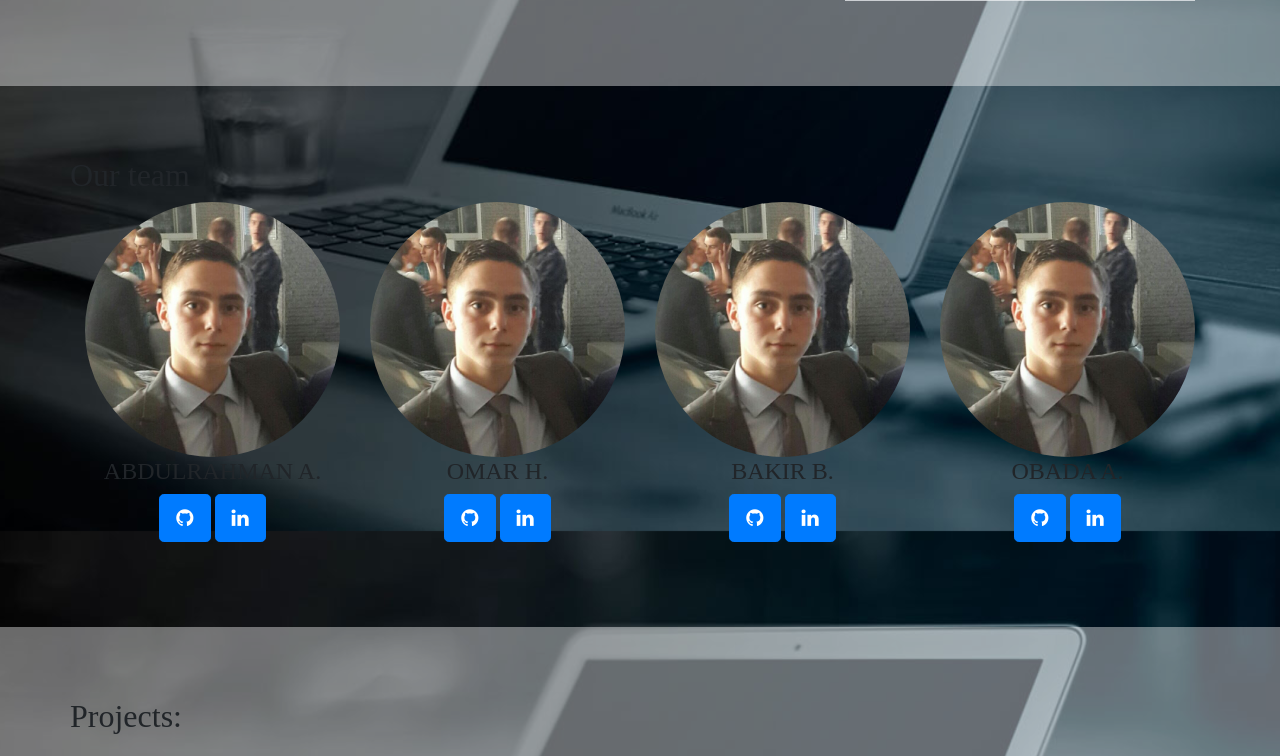
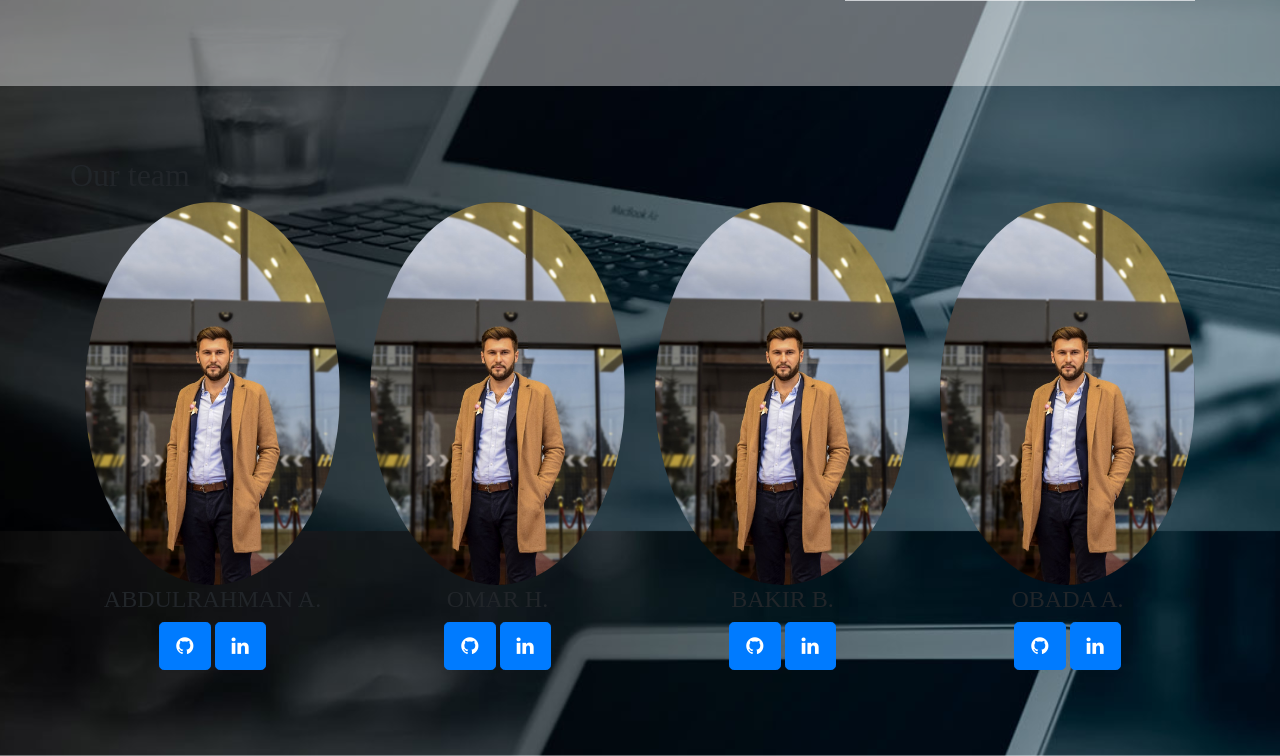
Before and after one commit to devAbu/abocPage, a PHP site: page / in a window 1280 px wide. Shown: the part 2669-3425 px from the top of the page. Run offline with PHP 8.4, Linux system fonts and the light colour scheme; data comes from the database, SQL or seed files in the repository; some libraries are stand-ins or nearby versions.

Commit message:
Update index.php

```diff
--- a/index.php
+++ b/index.php
@@ -1286,7 +1286,7 @@
               if ($count > 0) {
                 while ($row = $result->fetch_assoc()) {
                   echo '<div class="teamMember col-6 col-lg-3 col-md-6">
-                <img src="images/abu.png" alt="abu" width="100%">
+                <img src="images/muha.jpg" alt="muha" width="100%">
                 <h4>' . $row["name"] . '</h4>
                 <div class="memberSocialLinks">
                     <a href=" ' . $row["github"] . ' " target="_blank" class="btn btn-lg btn-primary"><i class="fa fa-github"></i></a>
```
